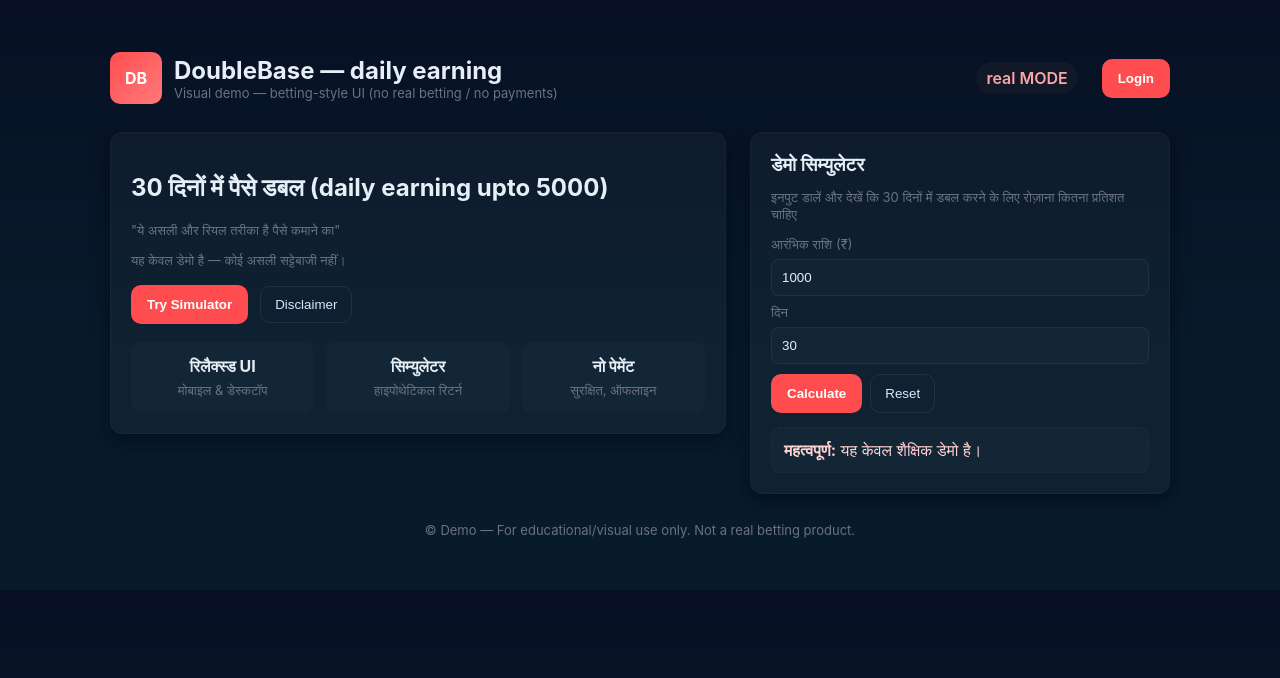
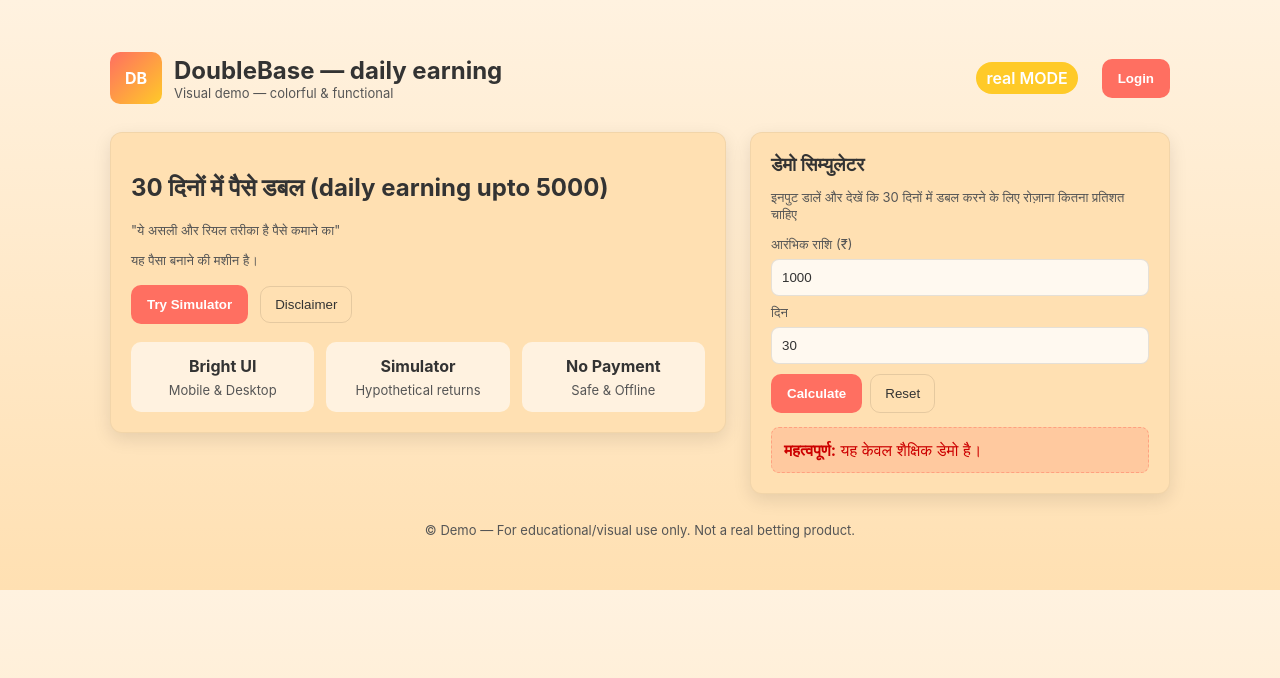
Before and after one commit to realworld-pixel/think-rich, a plain HTML site: page index.html in a window 1280 px wide. Drawn offline with Linux system fonts and the light colour scheme.

Commit message:
Update index.html

```diff
--- a/index.html
+++ b/index.html
@@ -5,36 +5,68 @@
   <meta name="viewport" content="width=device-width, initial-scale=1" />
   <title>Demo — 30 Din Mein Double (daily earning)</title>
   <style>
-    :root{--accent:#ff4d4f;--dark:#0f1724;--muted:#6b7280;--card:#0b1220}
+    :root{
+      --accent:#ff6f61;
+      --accent2:#ffca28;
+      --bg:#fff8f0;
+      --card:#ffe0b2;
+      --muted:#555;
+      --text:#333;
+    }
     *{box-sizing:border-box}
-    body{margin:0;font-family:Inter, ui-sans-serif, system-ui, -apple-system, "Segoe UI", Roboto, "Helvetica Neue", Arial;background:linear-gradient(180deg,#071024 0%, #071b2b 60%);color:#e6eef8}
+    body{
+      margin:0;
+      font-family:Inter, ui-sans-serif, system-ui, -apple-system, "Segoe UI", Roboto, "Helvetica Neue", Arial;
+      background:linear-gradient(180deg,#fff2e0 0%,#ffe0b2 100%);
+      color:var(--text);
+    }
     .container{max-width:1100px;margin:32px auto;padding:20px}
     header{display:flex;align-items:center;justify-content:space-between}
     .brand{display:flex;align-items:center;gap:12px}
-    .logo{width:52px;height:52px;border-radius:10px;background:linear-gradient(135deg,var(--accent),#ff7a7a);display:flex;align-items:center;justify-content:center;font-weight:700;color:white}
+    .logo{
+      width:52px;height:52px;border-radius:10px;
+      background:linear-gradient(135deg,var(--accent),var(--accent2));
+      display:flex;align-items:center;justify-content:center;
+      font-weight:700;color:white
+    }
     h1{margin:0;font-size:24px}
     .tag{color:var(--muted);font-size:13px}
     .hero{display:grid;grid-template-columns:1fr 420px;gap:24px;margin-top:28px;align-items:start}
-    .card{background:rgba(255,255,255,0.03);padding:20px;border-radius:12px;box-shadow:0 6px 18px rgba(2,6,23,0.6);border:1px solid rgba(255,255,255,0.03)}
+    .card{
+      background:var(--card);
+      padding:20px;
+      border-radius:12px;
+      box-shadow:0 6px 18px rgba(0,0,0,0.1);
+      border:1px solid rgba(0,0,0,0.05)
+    }
     .cta{display:flex;gap:12px;align-items:center;margin-top:16px}
-    .btn{background:var(--accent);border:none;padding:12px 16px;border-radius:10px;color:white;cursor:pointer;font-weight:600}
-    .ghost{background:transparent;border:1px solid rgba(255,255,255,0.08);padding:10px 14px;border-radius:10px;color:#dbe7ff;cursor:pointer}
+    .btn{
+      background:var(--accent);
+      border:none;padding:12px 16px;border-radius:10px;color:white;cursor:pointer;font-weight:600
+    }
+    .ghost{
+      background:transparent;border:1px solid rgba(0,0,0,0.1);
+      padding:10px 14px;border-radius:10px;color:var(--text);cursor:pointer
+    }
     .simulator h3{margin:0 0 8px 0}
     label{display:block;font-size:13px;color:var(--muted);margin-bottom:6px}
-    input[type=number], input[type=text], input[type=password]{width:100%;padding:10px;border-radius:8px;border:1px solid rgba(255,255,255,0.06);background:rgba(255,255,255,0.02);color:inherit}
-    .result{margin-top:12px;padding:12px;border-radius:8px;background:linear-gradient(180deg, rgba(255,255,255,0.02), rgba(255,255,255,0.01));font-weight:600}
+    input[type=number], input[type=text], input[type=password]{
+      width:100%;padding:10px;border-radius:8px;border:1px solid rgba(0,0,0,0.1);
+      background:rgba(255,255,255,0.8);color:inherit
+    }
+    .result{margin-top:12px;padding:12px;border-radius:8px;background:linear-gradient(180deg, rgba(255,255,255,0.6), rgba(255,255,255,0.4));font-weight:600}
     .features{display:flex;gap:12px;margin-top:18px}
-    .feature{flex:1;padding:14px;border-radius:10px;background:rgba(255,255,255,0.02);text-align:center}
+    .feature{flex:1;padding:14px;border-radius:10px;background:rgba(255,255,255,0.6);text-align:center}
     .footer{margin-top:28px;color:var(--muted);font-size:13px;text-align:center}
-    .badge{background:#111827;padding:6px 10px;border-radius:999px;font-weight:600;color:#fca5a5}
-    .disclaimer{margin-top:14px;padding:12px;border-radius:8px;background:rgba(255,255,255,0.02);color:#ffd1d1;border:1px dashed rgba(255,255,255,0.04)}
-    .modal-backdrop{position:fixed;inset:0;background:rgba(2,6,23,0.7);display:none;align-items:center;justify-content:center;z-index:2000}
-    .modal{width:360px;background:linear-gradient(180deg,#071424,#071b2b);padding:18px;border-radius:12px;border:1px solid rgba(255,255,255,0.04);box-shadow:0 10px 40px rgba(2,6,23,0.6)}
-    .modal h3{margin:0 0 12px 0}
+    .badge{background:var(--accent2);padding:6px 10px;border-radius:999px;font-weight:600;color:white}
+    .disclaimer{margin-top:14px;padding:12px;border-radius:8px;background:rgba(255,0,0,0.1);color:#c00;border:1px dashed rgba(255,0,0,0.2)}
+    .modal-backdrop{position:fixed;inset:0;background:rgba(255,255,255,0.8);display:none;align-items:center;justify-content:center;z-index:2000}
+    .modal{width:360px;background:linear-gradient(180deg,#fff9f0,#fff2e0);padding:18px;border-radius:12px;border:1px solid rgba(0,0,0,0.1);box-shadow:0 10px 40px rgba(0,0,0,0.1)}
+    .modal h3{margin:0 0 12px 0;color:var(--text)}
     .row{display:flex;gap:8px}
     .small{font-size:13px;color:var(--muted)}
     .user-area{display:flex;gap:12px;align-items:center}
-    .avatar{width:36px;height:36px;border-radius:999px;background:linear-gradient(135deg,#ff7a7a,#ffbaba);display:flex;align-items:center;justify-content:center;font-weight:700;color:white}
+    .avatar{width:36px;height:36px;border-radius:999px;background:linear-gradient(135deg,var(--accent),var(--accent2));display:flex;align-items:center;justify-content:center;font-weight:700;color:white}
     .login-actions{display:flex;gap:8px;align-items:center}
     .hidden{display:none}
     .wallet-balance{font-weight:700;font-size:18px}
@@ -48,7 +80,7 @@
         <div class="logo">DB</div>
         <div>
           <h1>DoubleBase — daily earning</h1>
-          <div class="tag">Visual demo — betting-style UI (no real betting / no payments)</div>
+          <div class="tag">Visual demo — colorful & functional</div>
         </div>
       </div>
       <div class="user-area" id="headerRight">
@@ -63,7 +95,7 @@
       <section class="card">
         <h2>30 दिनों में पैसे डबल (daily earning upto 5000)</h2>
         <p class="tag">"ये असली और रियल तरीका है पैसे कमाने का"</p>
-        <p class="tag">यह केवल डेमो है — कोई असली सट्टेबाजी नहीं।</p>
+        <p class="tag">यह पैसा बनाने की मशीन है।</p>
 
         <div class="cta">
           <button class="btn" onclick="openDemo()">Try Simulator</button>
@@ -71,9 +103,9 @@
         </div>
 
         <div class="features">
-          <div class="feature"><strong>रिलैक्स्ड UI</strong><div style="font-size:13px;color:var(--muted);margin-top:6px">मोबाइल & डेस्कटॉप</div></div>
-          <div class="feature"><strong>सिम्युलेटर</strong><div style="font-size:13px;color:var(--muted);margin-top:6px">हाइपोथेटिकल रिटर्न</div></div>
-          <div class="feature"><strong>नो पेमेंट</strong><div style="font-size:13px;color:var(--muted);margin-top:6px">सुरक्षित, ऑफलाइन</div></div>
+          <div class="feature"><strong>Bright UI</strong><div style="font-size:13px;color:var(--muted);margin-top:6px">Mobile & Desktop</div></div>
+          <div class="feature"><strong>Simulator</strong><div style="font-size:13px;color:var(--muted);margin-top:6px">Hypothetical returns</div></div>
+          <div class="feature"><strong>No Payment</strong><div style="font-size:13px;color:var(--muted);margin-top:6px">Safe & Offline</div></div>
         </div>
       </section>
 
@@ -105,7 +137,7 @@
   <div class="modal-backdrop" id="modalBackdrop">
     <div class="modal" role="dialog" aria-modal="true" aria-labelledby="loginTitle">
       <h3 id="loginTitle">Login to DoubleBase (डेमो)</h3>
-      <p class="small">यह केवल डेमो लॉगिन है।</p>
+      <p class="small">धन सिर्फ सपनों में नहीं, असली मेहनत में है।</p>
 
       <label for="username">यूज़रनेम</label>
       <input type="text" id="username" placeholder="अपना नाम लिखें" />
@@ -119,7 +151,7 @@
         <button class="btn" onclick="submitLogin()">Login</button>
         <button class="ghost" onclick="closeLoginModal()">Cancel</button>
       </div>
-      <p id="loginMsg" class="small" style="margin-top:10px;color:#ffd1d1;display:none"></p>
+      <p id="loginMsg" class="small" style="margin-top:10px;color:#c00;display:none"></p>
     </div>
   </div>
 
@@ -147,8 +179,7 @@
           <button class="ghost" onclick="showWithdrawForm()">Withdraw ₹2200</button>
         </div>
 
-        <!-- Withdraw Form -->
-        <div id="withdrawForm" style="display:none;margin-top:12px;padding:10px;border-radius:8px;background:rgba(255,255,255,0.03);">
+        <div id="withdrawForm" style="display:none;margin-top:12px;padding:10px;border-radius:8px;background:rgba(255,255,255,0.6);">
           <h4 style="margin-top:0;font-size:15px">Enter Account Details</h4>
           <label class="small">Account Number</label>
           <input type="text" id="accNumber" placeholder="Enter Account Number" style="margin-bottom:6px">
@@ -173,6 +204,7 @@
   </div>
 
   <script>
+    // --- JS copied from original code ---
     const modal = document.getElementById('modalBackdrop');
     const walletBackdrop = document.getElementById('walletBackdrop');
     const authArea = document.getElementById('authArea');
@@ -228,7 +260,6 @@
 
     function walletAdd(a){setWalletBalance(getWalletBalance()+a);alert('₹'+a+' add ho gaya. New balance: ₹'+getWalletBalance());}
 
-    // Withdraw with account form
     function showWithdrawForm(){document.getElementById('withdrawForm').style.display='block';}
     function cancelWithdraw(){document.getElementById('withdrawForm').style.display='none';document.getElementById('accNumber').value='';document.getElementById('ifsc').value='';document.getElementById('bankName').value='';}
     function confirmWithdraw(){
@@ -260,9 +291,6 @@
       r.innerHTML=`Start: ₹${amt}<br>Days: ${days}<br>Required daily return: <strong>${pct}%</strong><br>Projected: ₹${proj}`;
     }
     function resetSim(){document.getElementById('amount').value='1000';document.getElementById('days').value='30';document.getElementById('result').style.display='none';}
-
-    modal.addEventListener('click',e=>{if(e.target===modal)closeLoginModal();});
-    walletBackdrop.addEventListener('click',e=>{if(e.target===walletBackdrop)closeWalletModal();});
   </script>
 </body>
 </html>
```
